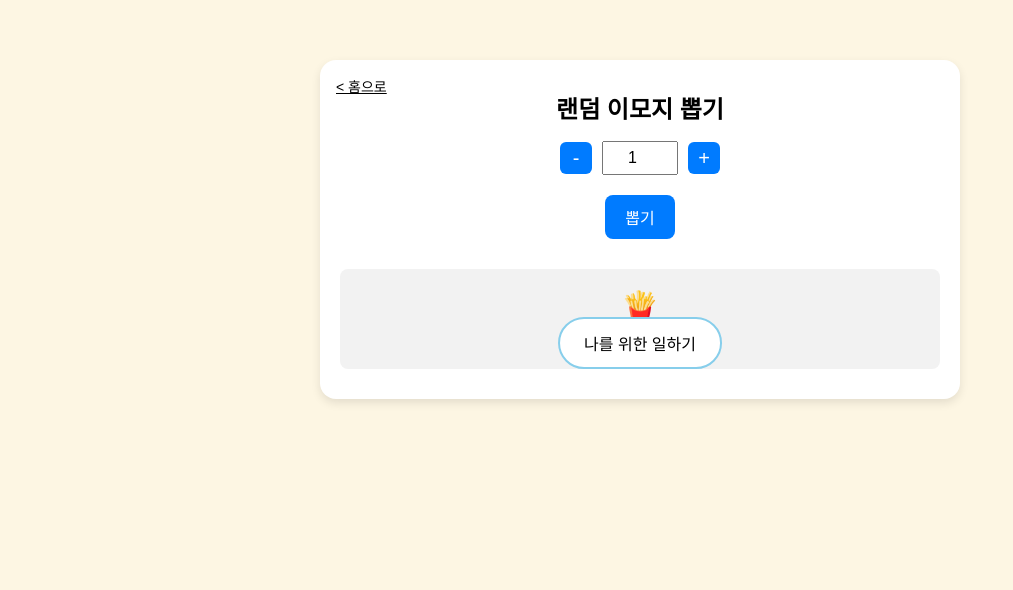
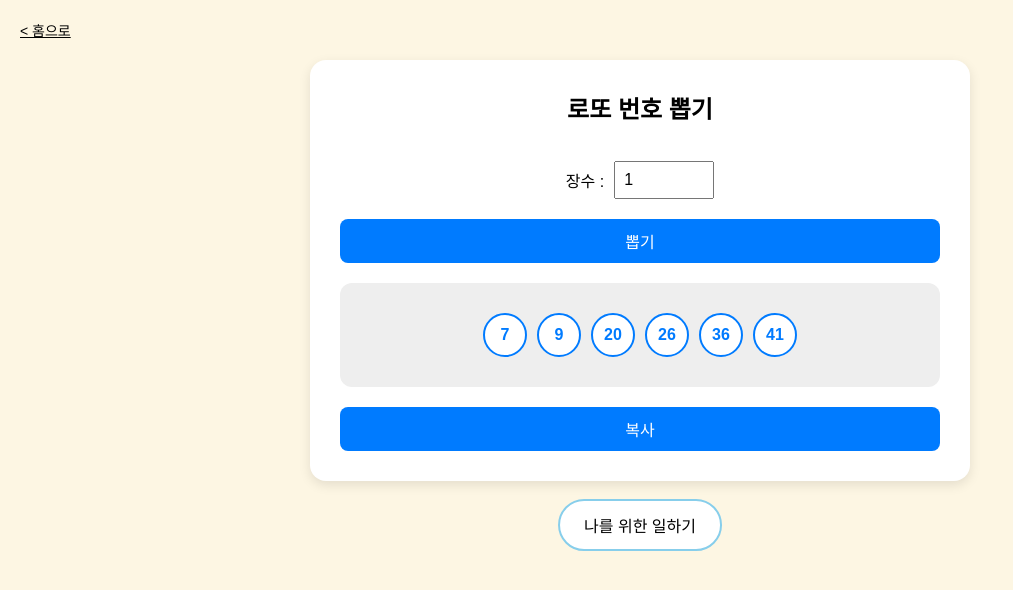
Before and after one commit to smoothworking/lab, a plain HTML site: page emoji_picker.html in a window 1280 px wide. Both pictures are taken after a click on the button "뽑기". Shown: the whole page, without its empty margins (0-1013 px from the left). Drawn offline with Linux system fonts and the light colour scheme; a web font is replaced by a local one.

Commit message:
Update emoji_picker.html

```diff
--- a/emoji_picker.html
+++ b/emoji_picker.html
@@ -1,144 +1,140 @@
 <!DOCTYPE html>
 <html lang="ko">
 <head>
-  <meta charset="UTF-8" />
+  <meta charset="UTF-8">
+  <title>로또 번호 뽑기</title>
   <meta name="viewport" content="width=device-width, initial-scale=1.0" />
-  <title>랜덤 이모지 뽑기</title>
   <link rel="stylesheet" href="common.css" />
   <style>
     .container {
-      background-color: #ffffff; /* 흰색 박스 */
-      padding: 30px 20px;
-      box-shadow: 0 4px 10px rgba(0,0,0,0.1);
+      background-color: white;
+      padding: 30px;
+      box-shadow: 0 4px 12px rgba(0,0,0,0.1);
       border-radius: 16px;
-      position: relative;
+      max-width: 600px;
+      min-width: 300px;
+      width: 100%;
+      margin: 0 auto;
+      display: flex;
+      flex-direction: column;
+      gap: 20px;
     }
 
-    .home-link {
-      position: absolute;
-      top: 16px;
-      left: 16px;
-      font-size: 14px;
-      text-decoration: underline;
-      color: black;
-      background: none;
-      border: none;
-      padding: 0;
-      font-weight: normal;
+    .input-row {
+      display: flex;
+      align-items: center;
+      justify-content: center;
+      gap: 10px;
+      font-size: 16px;
     }
 
-    .control-group {
-      display: flex;
-      flex-direction: column;
-      align-items: center;
-      gap: 20px;
-      margin-bottom: 30px;
+    input[type="number"] {
+      width: 80px;
+      padding: 8px;
+      font-size: 16px;
     }
 
-    .input-group {
-      display: flex;
-      align-items: center;
-      gap: 10px;
-    }
-
-    .input-group button {
-      width: 32px;
-      height: 32px;
-      font-size: 20px;
+    button {
+      padding: 10px 20px;
+      background-color: #007bff;
+      color: white;
       border: none;
-      border-radius: 6px;
-      background-color: #007BFF;
-      color: white;
+      border-radius: 8px;
+      font-size: 16px;
       cursor: pointer;
     }
 
-    input[type="number"] {
-      width: 60px;
-      padding: 6px;
-      font-size: 1rem;
-      text-align: center;
+    .result-box {
+      background-color: #eee;
+      padding: 20px;
+      border-radius: 12px;
+      display: flex;
+      flex-direction: column;
     }
 
-    button.generate {
-      background-color: #007BFF;
-      color: white;
-      border: none;
-      border-radius: 8px;
-      padding: 10px 20px;
-      font-size: 1rem;
-      cursor: pointer;
-      transition: background-color 0.2s;
-    }
-
-    button.generate:hover {
-      background-color: #0056b3;
-    }
-
-    .result-box {
-      background-color: #f2f2f2;
-      padding: 20px;
-      border-radius: 8px;
+    .lotto-line {
       display: flex;
       justify-content: center;
       gap: 10px;
       flex-wrap: wrap;
-      min-height: 60px;
+      padding: 10px 0;
+      border-bottom: 1px solid #ccc;
     }
 
-    .emoji {
-      font-size: 2rem;
+    .lotto-line:last-child {
+      border-bottom: none;
+    }
+
+    .ball {
+      background-color: white;
+      border: 2px solid #007bff;
+      border-radius: 50%;
+      width: 40px;
+      height: 40px;
+      display: flex;
+      align-items: center;
+      justify-content: center;
+      font-weight: bold;
+      color: #007bff;
+      font-size: 16px;
     }
   </style>
 </head>
 <body>
+  <a href="index.html" class="home-link">&lt; 홈으로</a>
+
   <div class="container">
-    <a href="index.html" class="home-link">&lt; 홈으로</a>
+    <h1>로또 번호 뽑기</h1>
 
-    <h1>랜덤 이모지 뽑기</h1>
-
-    <div class="control-group">
-      <div class="input-group">
-        <button onclick="changeCount(-1)">-</button>
-        <input type="number" id="emojiCount" min="1" max="5" value="1" />
-        <button onclick="changeCount(1)">+</button>
-      </div>
-      <button class="generate" onclick="pickEmojis()">뽑기</button>
+    <div class="input-row">
+      <label for="countInput">장수 :</label>
+      <input type="number" id="countInput" min="1" max="10" value="1">
     </div>
 
-    <div class="result-box" id="emojiResult"></div>
+    <button onclick="generateLotto()">뽑기</button>
 
-    <a href="my-work.html" class="footer-btn">나를 위한 일하기</a>
+    <div class="result-box" id="resultBox"></div>
+
+    <button onclick="copyResults()">복사</button>
   </div>
 
+  <a href="my-work.html" class="footer-btn">나를 위한 일하기</a>
+
   <script>
-    const emojiList = [
-      "😀", "😂", "🥰", "😎", "😱", "🤔", "🙌", "🎉", "🌈", "🔥",
-      "🍕", "🍩", "🍎", "🍔", "🌸", "🌍", "🚀", "🐶", "🦄", "🐱",
-      "🍉", "🍇", "🍓", "🥝", "🍒", "🍟", "🍰", "🌼", "🌞", "🌙",
-      "☁️", "❄️", "⚡️", "🎈", "🎁", "🎶", "📦", "🧸", "💡", "💎"
-    ];
+    function generateLotto() {
+      const count = parseInt(document.getElementById("countInput").value);
+      const resultBox = document.getElementById("resultBox");
+      resultBox.innerHTML = "";
 
-    function pickEmojis() {
-      const countInput = document.getElementById("emojiCount");
-      const resultBox = document.getElementById("emojiResult");
-      const count = Math.min(5, Math.max(1, parseInt(countInput.value) || 1));
-      resultBox.innerHTML = "";
       for (let i = 0; i < count; i++) {
-        const emoji = emojiList[Math.floor(Math.random() * emojiList.length)];
-        const span = document.createElement("span");
-        span.className = "emoji";
-        span.textContent = emoji;
-        resultBox.appendChild(span);
+        const numbers = new Set();
+        while (numbers.size < 6) {
+          numbers.add(Math.floor(Math.random() * 45) + 1);
+        }
+        const sorted = Array.from(numbers).sort((a, b) => a - b);
+
+        const line = document.createElement("div");
+        line.className = "lotto-line";
+        sorted.forEach(num => {
+          const ball = document.createElement("div");
+          ball.className = "ball";
+          ball.innerText = num;
+          line.appendChild(ball);
+        });
+
+        resultBox.appendChild(line);
       }
     }
 
-    function changeCount(delta) {
-      const input = document.getElementById("emojiCount");
-      let value = parseInt(input.value) || 1;
-      value += delta;
-      if (value < 1) value = 1;
-      if (value > 5) value = 5;
-      input.value = value;
+    function copyResults() {
+      const lines = document.querySelectorAll(".lotto-line");
+      const texts = Array.from(lines).map(line =>
+        Array.from(line.children).map(ball => ball.innerText).join(", ")
+      ).join("\n");
+
+      navigator.clipboard.writeText(texts).then(() => {
+        alert("복사되었습니다!");
+      });
     }
   </script>
 </body>
```
